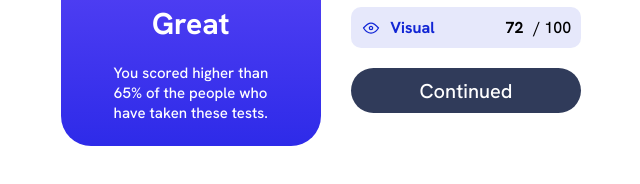
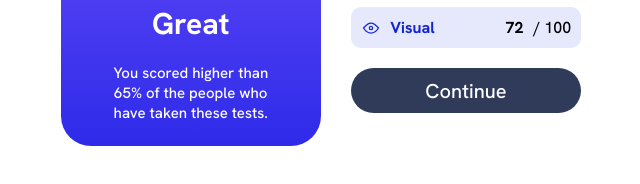
Before and after one commit to Hameedahdevelops/rscm, a plain HTML site: page index.html in a window 1280 px wide. Shown: the part 364-548 px from the top of the page, 314-954 px from the left. Drawn offline with Linux system fonts and the light colour scheme.

Commit message:
initial commit

```diff
--- a/index.html
+++ b/index.html
@@ -53,7 +53,7 @@
         <span class="words VI"><b>Visual</b></span>
         <span><b>72</b>/ 100</span>
       </section>
-      <button>Continued</button>
+      <button>Continue</button>
     </div>
   </main>
 
```
